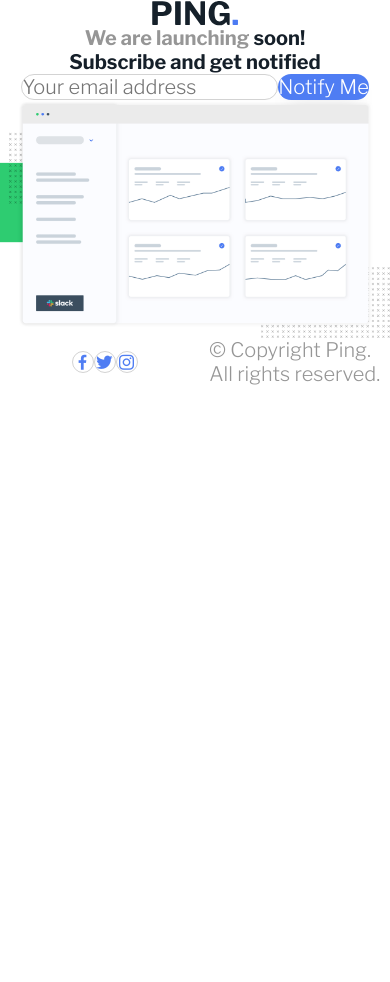
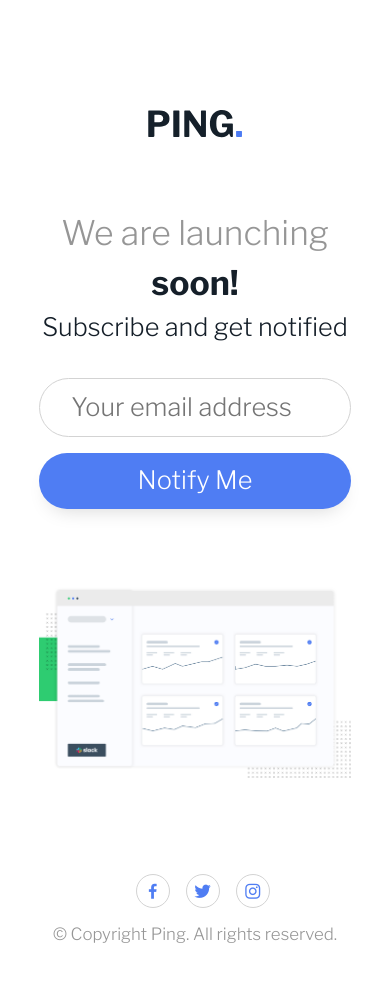
Before and after one commit to gabcchaves/ping-coming-soon-page, a plain HTML site: page index.html in a window 390 px wide. Before the commit the page ends 844 px from the top, so only its background shows below. Drawn offline with nearby package versions, Linux system fonts and the light colour scheme.

Commit message:
Mobile viewport settings.

```diff
--- a/style.css
+++ b/style.css
@@ -222,3 +222,73 @@ small {
 		margin-top: 1%;
 	}
 }
+
+/* Mobile viewport settings. */
+@media screen and (max-width: 1080px) {
+	body {
+		padding: 10% 10%;
+		text-align: center;
+	}
+
+	header, footer {
+		height: 20vh;
+		display: flex;
+		flex-direction: column;
+	}
+
+	header img {
+		width: 30%;
+	}
+
+	main {
+		line-height: 1.5;
+	}
+
+	main h1 {
+		font-size: 4vh;
+		font-weight: 300;
+	}
+
+	main h1 .highlight {
+		font-size: inherit;
+		font-weight: 700;
+	}
+
+	main h2 {
+		font-size: 3vh;
+		font-weight: 300;
+	}
+
+	main form {
+		flex-direction: column;
+		width: 100%;
+		font-size: 3vh;
+		margin: 10% 0;
+	}
+
+	main form input {
+		padding: 3% 0;
+	}
+
+	main form input[type=email] {
+		padding: 3% 10%;
+	}
+
+	main form input[type=submit] {
+		margin-top: 5%;
+	}
+
+	figure {
+		margin: 15% 0;
+	}
+
+	footer article a {
+		padding: 2%;
+		margin-left: 5%;
+	}
+
+	footer small {
+		font-size: 2vh;
+		margin-top: 5%;
+	}
+}
```
